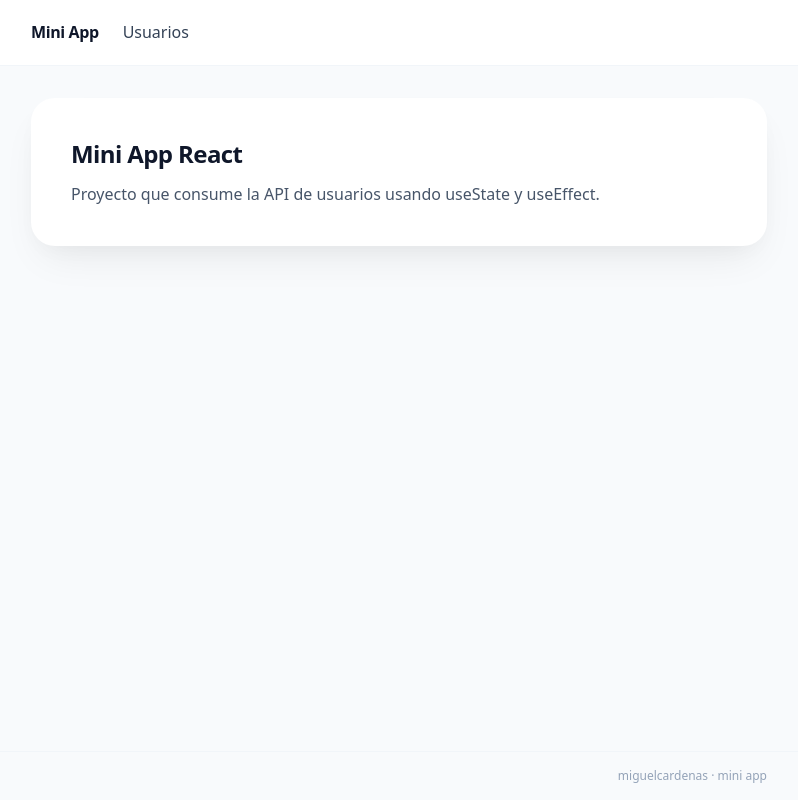
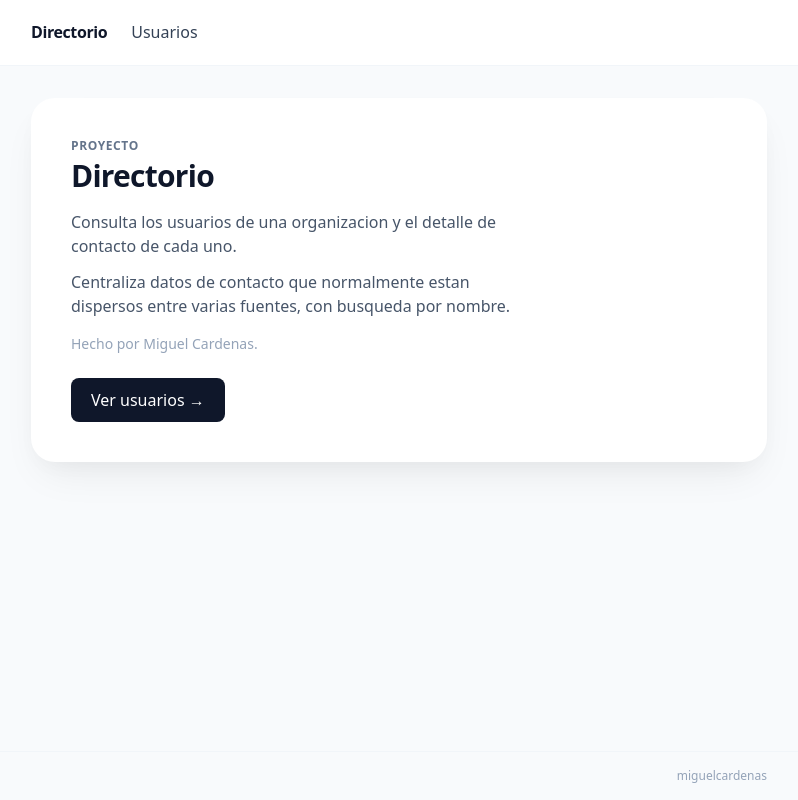
Before and after one commit to miguelcsx/html, a Next.js app in the folder mini-app/: page / in a window 1280 px wide. Shown: the whole page, without its empty margins (241-1039 px from the left). Built offline with nearby package versions, Linux system fonts and the light colour scheme.

Commit message:
content(app): name project, restore required home copy

```diff
--- a/mini-app/app/layout.tsx
+++ b/mini-app/app/layout.tsx
@@ -2,7 +2,7 @@ import "./globals.css";
 import Header from "@/components/Header";
 import Footer from "@/components/Footer";
 
-export const metadata = { title: "Mini App" };
+export const metadata = { title: "Directorio" };
 
 export default function RootLayout({ children }: { children: React.ReactNode }) {
   return (
--- a/mini-app/app/page.tsx
+++ b/mini-app/app/page.tsx
@@ -1,10 +1,24 @@
+import Link from "next/link";
+
 export default function Home() {
   return (
     <section className="bg-white rounded-3xl shadow-[0_20px_40px_-12px_rgba(0,0,0,0.08),0_8px_24px_-8px_rgba(0,0,0,0.04)] p-10">
-      <h1 className="text-2xl font-semibold tracking-tight text-slate-900">Mini App React</h1>
-      <p className="mt-3 text-slate-600">
-        Proyecto que consume la API de usuarios usando useState y useEffect.
+      <p className="text-xs font-semibold uppercase tracking-wider text-slate-500">Proyecto</p>
+      <h1 className="mt-1 text-3xl font-semibold tracking-tight text-slate-900">Directorio</h1>
+      <p className="mt-4 max-w-md text-slate-600">
+        Consulta los usuarios de una organizacion y el detalle de contacto de cada uno.
       </p>
+      <p className="mt-3 max-w-md text-slate-600">
+        Centraliza datos de contacto que normalmente estan dispersos entre varias fuentes,
+        con busqueda por nombre.
+      </p>
+      <p className="mt-4 text-sm text-slate-400">Hecho por Miguel Cardenas.</p>
+      <Link
+        href="/usuarios"
+        className="inline-block mt-6 bg-slate-900 text-white rounded-lg px-5 py-2.5 hover:opacity-90"
+      >
+        Ver usuarios &rarr;
+      </Link>
     </section>
   );
 }
--- a/mini-app/app/usuarios/page.tsx
+++ b/mini-app/app/usuarios/page.tsx
@@ -30,7 +30,8 @@ export default function Usuarios() {
 
   return (
     <section>
-      <h1 className="text-2xl font-semibold tracking-tight text-slate-900 mb-5">Usuarios</h1>
+      <p className="text-xs font-semibold uppercase tracking-wider text-slate-500">Directorio</p>
+      <h1 className="mt-1 text-2xl font-semibold tracking-tight text-slate-900 mb-5">Usuarios</h1>
       <input
         value={query}
         onChange={(e) => setQuery(e.target.value)}
--- a/mini-app/components/Footer.tsx
+++ b/mini-app/components/Footer.tsx
@@ -2,7 +2,7 @@ export default function Footer() {
   return (
     <footer className="border-t border-slate-100 mt-auto">
       <p className="max-w-3xl mx-auto px-4 py-4 text-right text-xs text-slate-400">
-        miguelcardenas &middot; mini app
+        miguelcardenas
       </p>
     </footer>
   );
--- a/mini-app/components/Header.tsx
+++ b/mini-app/components/Header.tsx
@@ -5,7 +5,7 @@ export default function Header() {
     <header className="border-b border-slate-100 bg-white">
       <div className="max-w-3xl mx-auto px-4 py-5 flex gap-6">
         <Link href="/" className="font-semibold tracking-tight text-slate-900">
-          Mini App
+          Directorio
         </Link>
         <Link
           href="/usuarios"
```
